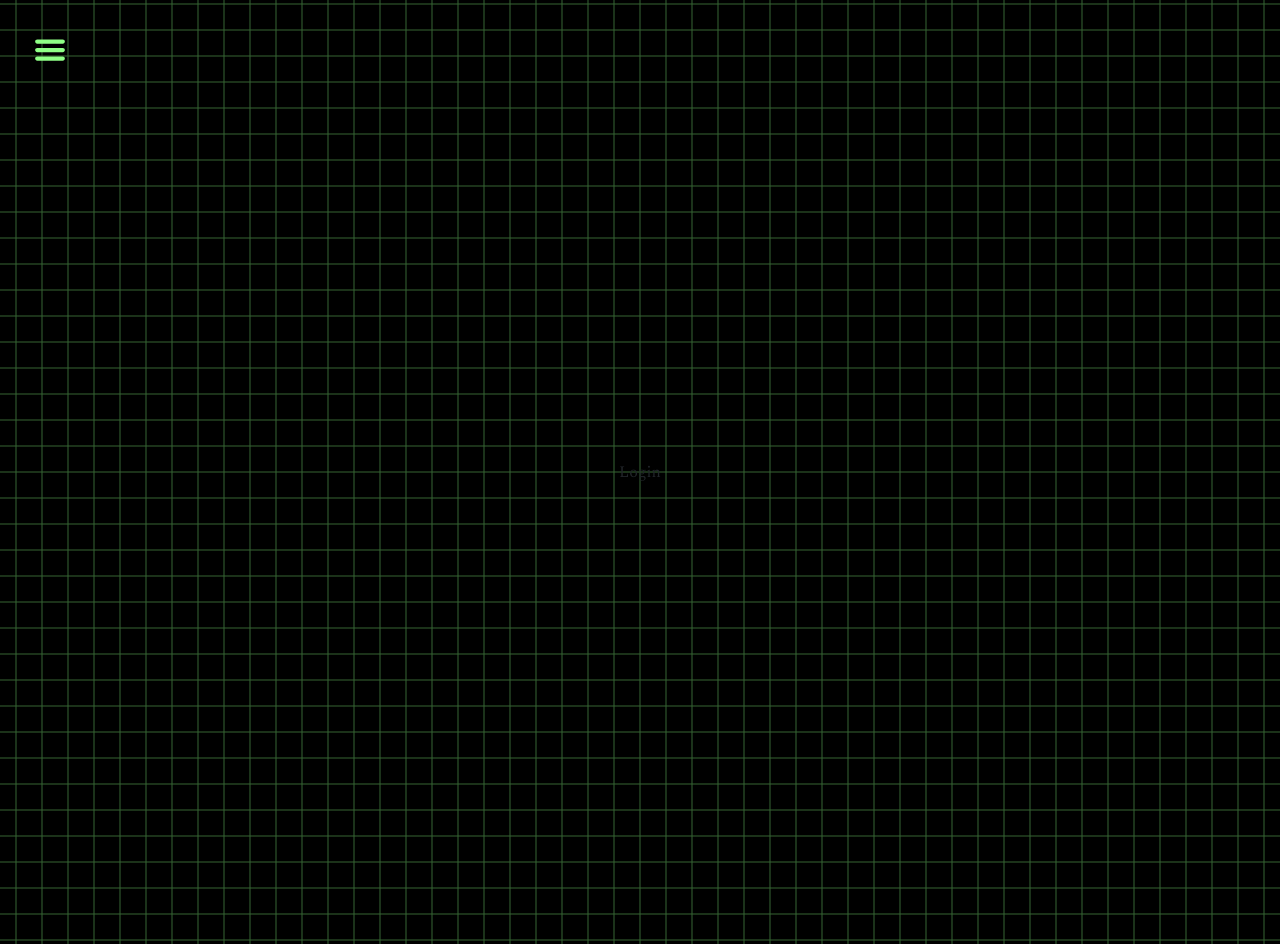
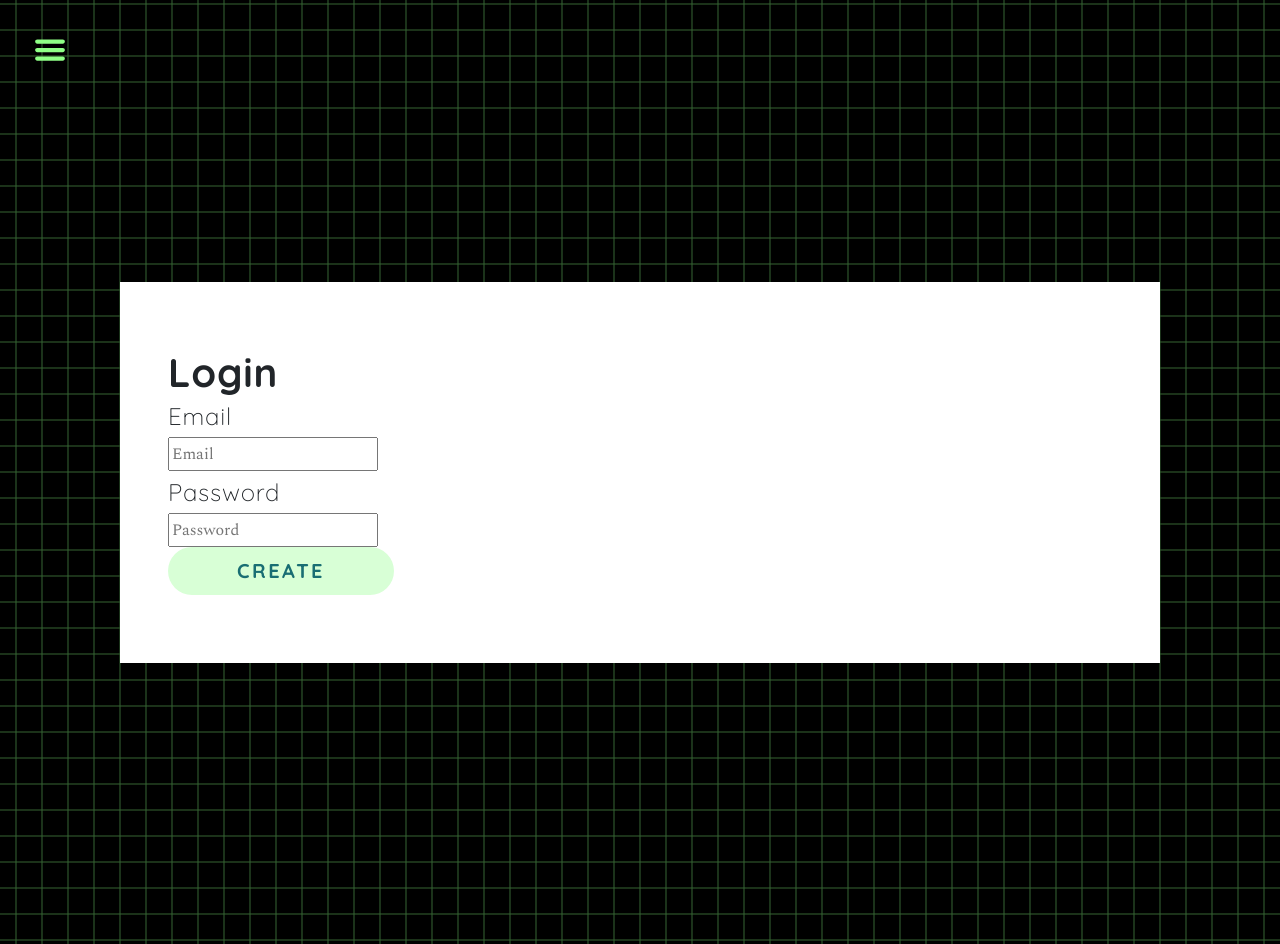
Before and after one commit to maxyuan6717/orpheus-frontend, a React (Create React App) app: page /login in a window 1280 px wide. Built offline with nearby package versions, Linux system fonts and the light colour scheme; no server answers.

Commit message:
set up register and login logic

```diff
--- a/src/App.js
+++ b/src/App.js
@@ -7,7 +7,13 @@ import DayPage from "./pages/day";
 import Register from "./pages/register";
 import Login from "./pages/login";
 
-import { BrowserRouter as Router, Route, Switch } from "react-router-dom";
+import { useEffect, useState } from "react";
+import {
+  BrowserRouter as Router,
+  Route,
+  Switch,
+  useParams,
+} from "react-router-dom";
 import { Provider } from "react-redux";
 import store from "./store";
 import { slide as Menu } from "react-burger-menu";
@@ -41,6 +47,13 @@ const StyledNavLink = styled(NavLink)`
 `;
 
 function App() {
+  const [user, setUser] = useState();
+
+  useEffect(() => {
+    const userId = localStorage.getItem("userId");
+    if (userId) setUser(userId);
+  });
+
   const MyRoute = ({ children, ...otherProps }) => {
     return (
       <Route {...otherProps}>
@@ -70,7 +83,7 @@ function App() {
           <MyRoute exact path="/faq">
             <FAQPage />
           </MyRoute>
-          <MyRoute exact path="/register">
+          <MyRoute exact path="/:id/register">
             <Register />
           </MyRoute>
           <MyRoute exact path="/login">
--- a/src/pages/dashboard.js
+++ b/src/pages/dashboard.js
@@ -10,6 +10,7 @@ const Dashboard = () => {
   const [info, setInfo] = useState({});
   const [screentime, setScreentime] = useState(new Array(21).fill(0));
   useEffect(() => {
+    localStorage.setItem("userId", id);
     const fetchUser = async () => {
       let userInfo = await getUser(id);
       if (userInfo.data && userInfo.data.fetchedUser)
--- a/src/pages/login.js
+++ b/src/pages/login.js
@@ -1,7 +1,59 @@
+import { useState } from "react";
 import styles from "./login.module.css";
+import Button from "../components/button";
+import { loginUser } from "../util/api";
 
 const Login = () => {
-  return <div>Login</div>;
+  const [email, setEmail] = useState("");
+  const [password, setPassword] = useState("");
+  const [err, setErr] = useState("");
+  const handleSubmit = async () => {
+    if (email.length === 0 || password.length === 0) {
+      setErr("Please fill in all fields");
+      setTimeout(() => {
+        setErr("");
+      }, 2000);
+    } else {
+      let res = await loginUser(email, password);
+      console.log(res);
+    }
+  };
+  return (
+    <div className={styles.container}>
+      <div className={styles.content}>
+        <div className="header">Login</div>
+        <div>
+          <div className="subheader">Email</div>
+          <input
+            type="email"
+            placeholder="Email"
+            value={email}
+            onChange={(e) => {
+              setEmail(e.target.value);
+            }}
+          />
+        </div>
+        <div>
+          <div className="subheader">Password</div>
+          <input
+            type="password"
+            placeholder="Password"
+            value={password}
+            onChange={(e) => {
+              setPassword(e.target.value);
+            }}
+          />
+        </div>
+        <Button
+          type="link"
+          height="3rem"
+          text="Create"
+          onClick={handleSubmit}
+        />
+        <div>{err.length > 0 && err}</div>
+      </div>
+    </div>
+  );
 };
 
 export default Login;
--- a/src/pages/login.module.css
+++ b/src/pages/login.module.css
@@ -0,0 +1,11 @@
+.container {
+  background-color: white;
+  width: 100%;
+  display: flex;
+  justify-content: center;
+}
+
+.content {
+  width: 100%;
+  padding: 4.25rem 3rem;
+}
--- a/src/pages/register.js
+++ b/src/pages/register.js
@@ -1,7 +1,85 @@
+import { useState } from "react";
 import styles from "./register.module.css";
+import styled from "styled-components";
+import Button from "../components/button";
+import { registerUser } from "../util/api";
+import { useParams } from "react-router-dom";
 
 const Register = () => {
-  return <div>Register</div>;
+  const { id } = useParams();
+  const [name, setName] = useState("");
+  const [password1, setPassword1] = useState("");
+  const [password2, setPassword2] = useState("");
+  const [err, setErr] = useState("");
+
+  const handleSubmit = async () => {
+    if (name.length === 0 || password1.length === 0 || password2.length === 0) {
+      setErr("Please fill in all fields");
+      setTimeout(() => {
+        setErr("");
+      }, 2000);
+    } else if (password1 !== password2) {
+      setErr("Make sure your passwords match");
+      setTimeout(() => {
+        setErr("");
+      }, 2000);
+    } else if (password1.length < 6) {
+      setErr("Password needs to be at least 6 characters long");
+      setTimeout(() => {
+        setErr("");
+      }, 2000);
+    } else {
+      let res = await registerUser(id, name, password1, password2);
+    }
+  };
+
+  return (
+    <div className={styles.container}>
+      <div className={styles.content}>
+        <div className="header">Create Account</div>
+        <div>
+          <div className="subheader">First Name</div>
+          <input
+            type="text"
+            placeholder="First Name"
+            value={name}
+            onChange={(e) => {
+              setName(e.target.value);
+            }}
+          />
+        </div>
+        <div>
+          <div className="subheader">Enter a Password</div>
+          <input
+            type="password"
+            placeholder="Password"
+            value={password1}
+            onChange={(e) => {
+              setPassword1(e.target.value);
+            }}
+          />
+        </div>
+        <div>
+          <div className="subheader">Confirm Your Password</div>
+          <input
+            type="password"
+            placeholder="Confirm Password"
+            value={password2}
+            onChange={(e) => {
+              setPassword2(e.target.value);
+            }}
+          />
+        </div>
+        <Button
+          type="link"
+          height="3rem"
+          text="Create"
+          onClick={handleSubmit}
+        />
+        <div>{err.length > 0 && err}</div>
+      </div>
+    </div>
+  );
 };
 
 export default Register;
--- a/src/pages/register.module.css
+++ b/src/pages/register.module.css
@@ -0,0 +1,11 @@
+.container {
+  background-color: white;
+  width: 100%;
+  display: flex;
+  justify-content: center;
+}
+
+.content {
+  width: 100%;
+  padding: 4.25rem 3rem;
+}
--- a/src/util/api.js
+++ b/src/util/api.js
@@ -19,4 +19,19 @@ const saveUser = async (id, responses) => {
   return saved;
 };
 
-export { addUser, getUser, saveUser };
+const registerUser = async (id, name, password1, password2) => {
+  let user = await axios.post(`${Base}/user/register`, {
+    userId: id,
+    name,
+    password1,
+    password2,
+  });
+  return user;
+};
+
+const loginUser = async (email, password) => {
+  let user = await axios.post(`${Base}/user/login`, { email, password });
+  return user;
+};
+
+export { addUser, getUser, saveUser, registerUser, loginUser };
```
